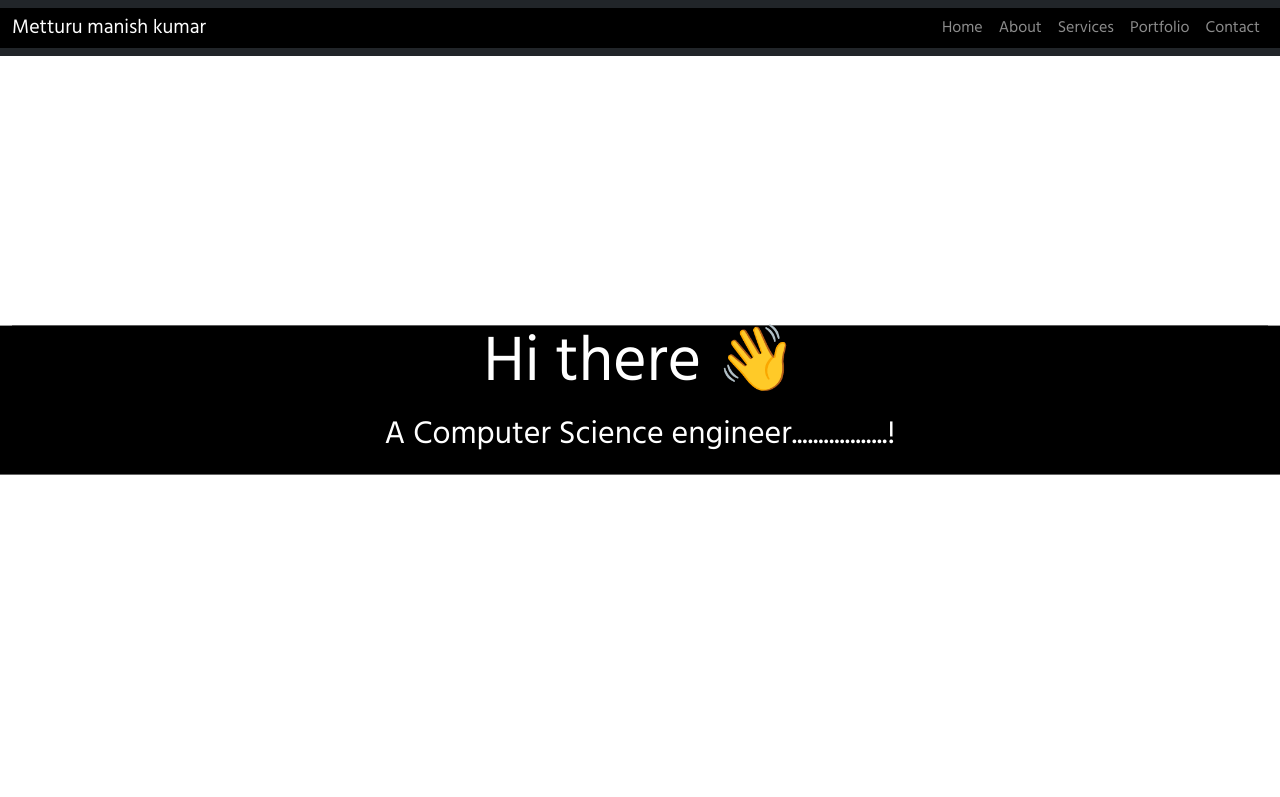
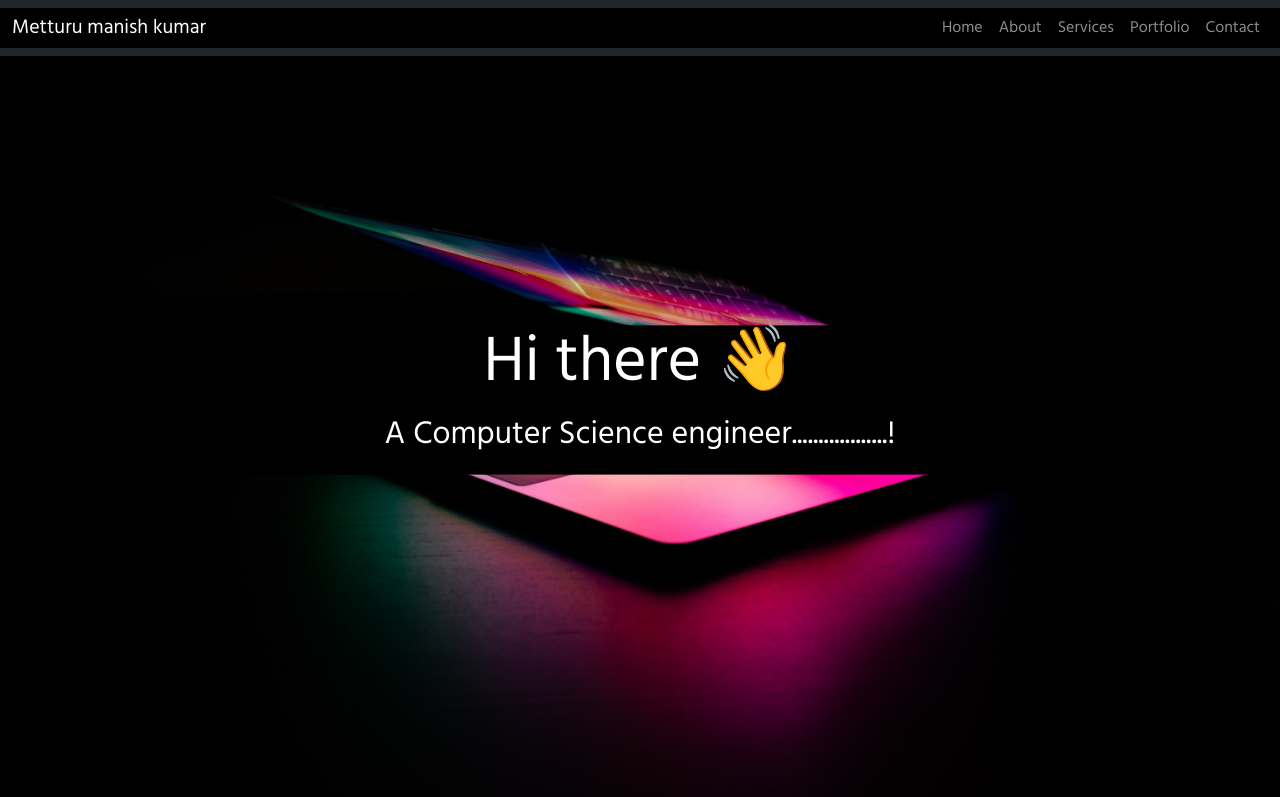
Before and after one commit to vamsimanish123/Manish, a plain HTML site: page index.html in a window 1280 px wide. Shown: the top 797 px of the page. Drawn offline with nearby package versions, Linux system fonts and the light colour scheme.

Commit message:
Update style.css

```diff
--- a/style.css
+++ b/style.css
@@ -12,7 +12,7 @@
 
 .bannerBgImage {
     height: 100vh;
-    background: url("/images/bannerImage.jpg");
+    background: url("/bannerImage.jpg");
     background-size: cover;
     position: relative;
 }
```
